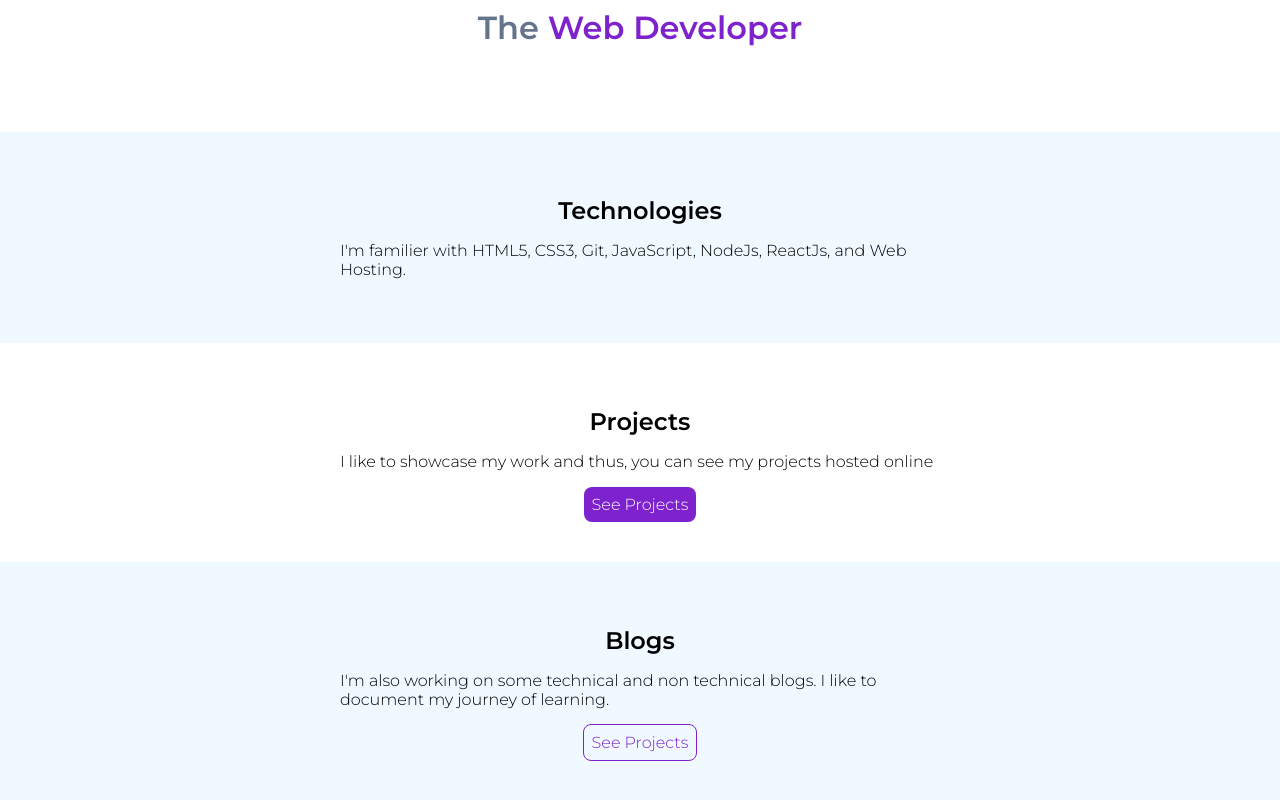
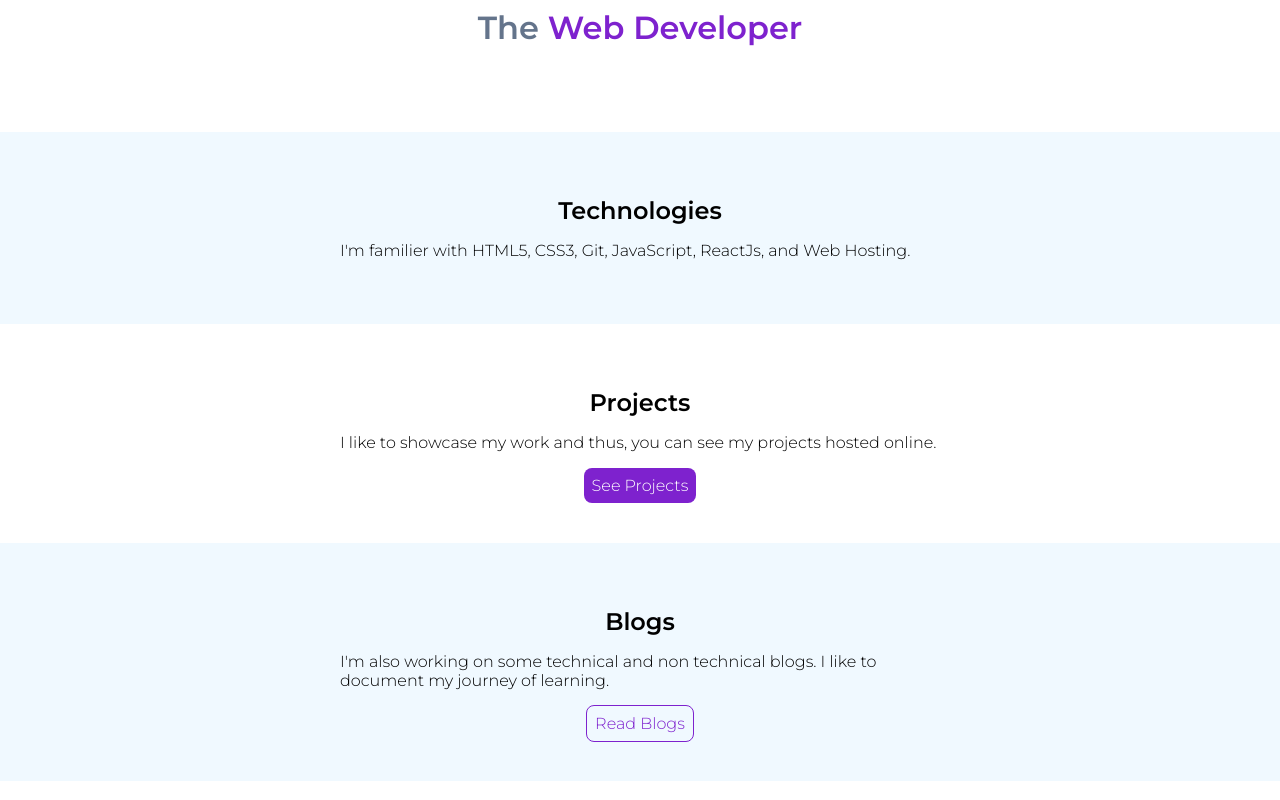
Before and after one commit to yash-purkar/portfolio, a React (Create React App) app: page / in a window 1280 px wide. Shown: the part 529-1329 px from the top of the page. Built offline with nearby package versions, Linux system fonts and the light colour scheme.

Commit message:
done sections

```diff
--- a/src/Components/Home.js
+++ b/src/Components/Home.js
@@ -1,7 +1,7 @@
-import React from 'react'
 import Sections from './Home/Sections'
 import Header from './Header'
 import img from './images/feeling-proud.svg'
+import HomeData from './Home/HomeData'
 
 
 const Home = () => {
@@ -9,13 +9,18 @@ const Home = () => {
     <>
       <Header img={img} txt=" The" htxt="Web Developer" />
 
-      <Sections heading="Technologies" txt="I'm familier with HTML5, CSS3, Git, JavaScript, NodeJs, ReactJs, and Web Hosting." type="ow" wantBtn="no" />
+      {/* <Sections heading="Technologies" txt="I'm familier with HTML5, CSS3, Git, JavaScript, NodeJs, ReactJs, and Web Hosting." type="ow" wantBtn="no" />
 
-      <Sections heading="Projects" txt="I like to showcase my work and thus, you can see my projects hosted
-          online" type="w" wantBtn="yes" />
+      <Sections heading="Projects" txt="I like to showcase my work and thus, you can see my projects hosted online." type="w" wantBtn="yes" />
 
-      <Sections heading="Blogs" txt="I'm also working on some technical and non technical blogs. I like to document my journey of learning." type="ow" wantBtn="yes" />
+      <Sections heading="Blogs" txt="I'm also working on some technical and non technical blogs. I like to document my journey of learning." type="ow" wantBtn="yes" /> */}
 
+      {
+        HomeData.map((currElem, indx) => {
+          const { heading, txt, type, wantBtn, btnText } = currElem;
+          return <Sections heading={heading} txt={txt} type={type} wantBtn={wantBtn} btnText={btnText} />
+        })
+      }
 
     </>
   )
--- /dev/null
+++ b/src/Components/Home/HomeData.js
@@ -0,0 +1,26 @@
+import React from 'react';
+// heading="Technologies" txt="I'm familier with HTML5, CSS3, Git, JavaScript, NodeJs, ReactJs, and Web Hosting." type="ow" wantBtn="no"
+const data = [
+  {
+    heading: "Technologies",
+    txt: "I'm familier with HTML5, CSS3, Git, JavaScript, ReactJs, and Web Hosting.",
+    type: "ow",
+    wantBtn: "no"
+  },
+  {
+    heading: "Projects",
+    txt: "I like to showcase my work and thus, you can see my projects hosted online.",
+    type: "w",
+    wantBtn: "yes",
+    btnText: "See Projects"
+  },
+  {
+    heading: "Blogs",
+    txt: "I'm also working on some technical and non technical blogs. I like to document my journey of learning.",
+    type: "ow",
+    wantBtn: "yes",
+    btnText: "Read Blogs"
+  }
+];
+
+export default data;
--- a/src/Components/Home/Sections.js
+++ b/src/Components/Home/Sections.js
@@ -1,6 +1,6 @@
 import React, { useEffect, useState } from 'react'
 
-const Sections = ({ heading, txt, type, wantBtn }) => {
+const Sections = ({ heading, txt, type, wantBtn, btnText }) => {
   const [cls, setCls] = useState();
   const [btn, setBtn] = useState();
 
@@ -25,7 +25,7 @@ const Sections = ({ heading, txt, type, wantBtn }) => {
 
         {wantBtn === "yes" ?
           <div className="btn">
-            <a className={btn} href="projects.html">See Projects</a>
+            <a className={btn} href="#">{btnText}</a>
           </div> : ""}
 
       </div>
```
